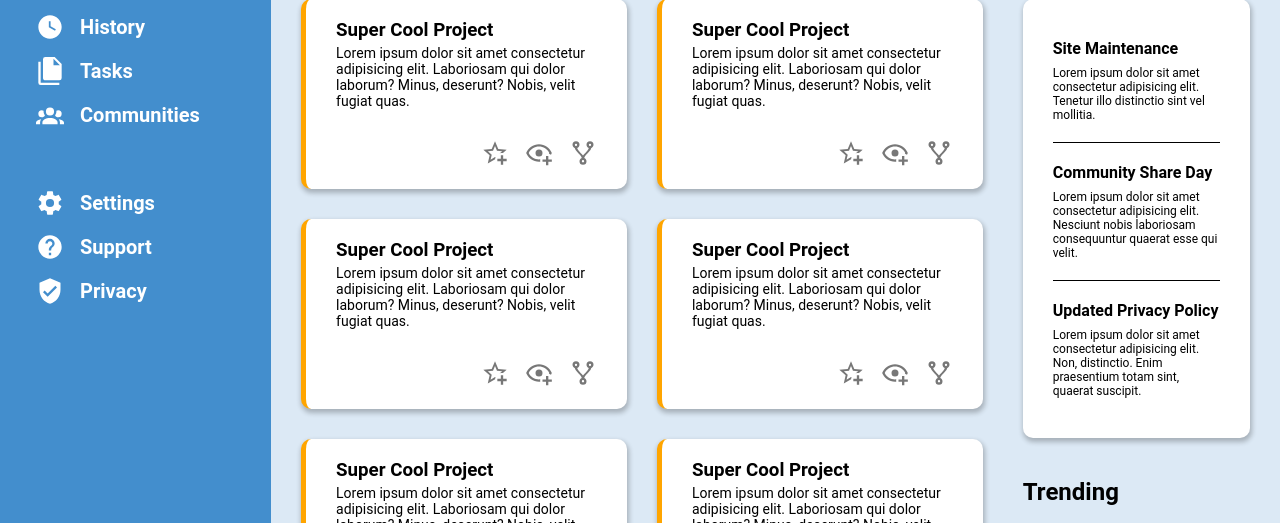
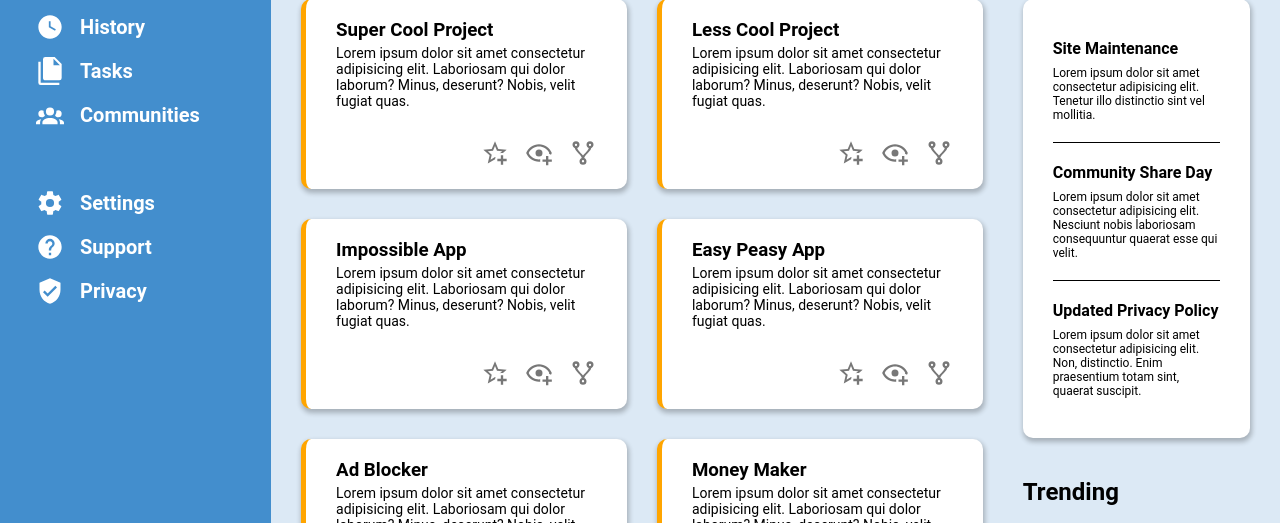
Before and after one commit to nathanvt/admin-dashboard, a plain HTML site: page index.html in a window 1280 px wide. Shown: the part 259-782 px from the top of the page. Drawn offline with Linux system fonts and the light colour scheme.

Commit message:
Small updates to grids

```diff
--- a/css/style.css
+++ b/css/style.css
@@ -209,7 +209,7 @@ input.search-bar:focus-visible {
     grid-row: 2 / 2;
     display: grid;
     grid-template-columns: 3fr 1fr;
-    grid-template-rows: 1fr 1fr;
+    grid-template-rows: repeat(auto-fit, 1fr);
     gap: 40px;
     padding: 30px;
     z-index: 1px;
--- a/index.html
+++ b/index.html
@@ -71,7 +71,7 @@
                     </div>
                     <div class="project-card card">
                         <div class="project-content">
-                            <h3>Super Cool Project</h3>
+                            <h3>Less Cool Project</h3>
                             <p>Lorem ipsum dolor sit amet consectetur adipisicing elit. Laboriosam qui dolor laborum? Minus, deserunt? Nobis, velit fugiat quas.</p>
                         </div>
                         <div class="icon-group">
@@ -82,7 +82,7 @@
                     </div>
                     <div class="project-card card">
                         <div class="project-content">
-                            <h3>Super Cool Project</h3>
+                            <h3>Impossible App</h3>
                             <p>Lorem ipsum dolor sit amet consectetur adipisicing elit. Laboriosam qui dolor laborum? Minus, deserunt? Nobis, velit fugiat quas.</p>
                         </div>
                         <div class="icon-group">
@@ -93,7 +93,7 @@
                     </div>
                     <div class="project-card card">
                         <div class="project-content">
-                            <h3>Super Cool Project</h3>
+                            <h3>Easy Peasy App</h3>
                             <p>Lorem ipsum dolor sit amet consectetur adipisicing elit. Laboriosam qui dolor laborum? Minus, deserunt? Nobis, velit fugiat quas.</p>
                         </div>
                         <div class="icon-group">
@@ -104,7 +104,7 @@
                     </div>
                     <div class="project-card card">
                         <div class="project-content">
-                            <h3>Super Cool Project</h3>
+                            <h3>Ad Blocker</h3>
                             <p>Lorem ipsum dolor sit amet consectetur adipisicing elit. Laboriosam qui dolor laborum? Minus, deserunt? Nobis, velit fugiat quas.</p>
                         </div>
                         <div class="icon-group">
@@ -115,7 +115,7 @@
                     </div>
                     <div class="project-card card">
                         <div class="project-content">
-                            <h3>Super Cool Project</h3>
+                            <h3>Money Maker</h3>
                             <p>Lorem ipsum dolor sit amet consectetur adipisicing elit. Laboriosam qui dolor laborum? Minus, deserunt? Nobis, velit fugiat quas.</p>
                         </div>
                         <div class="icon-group">
```
